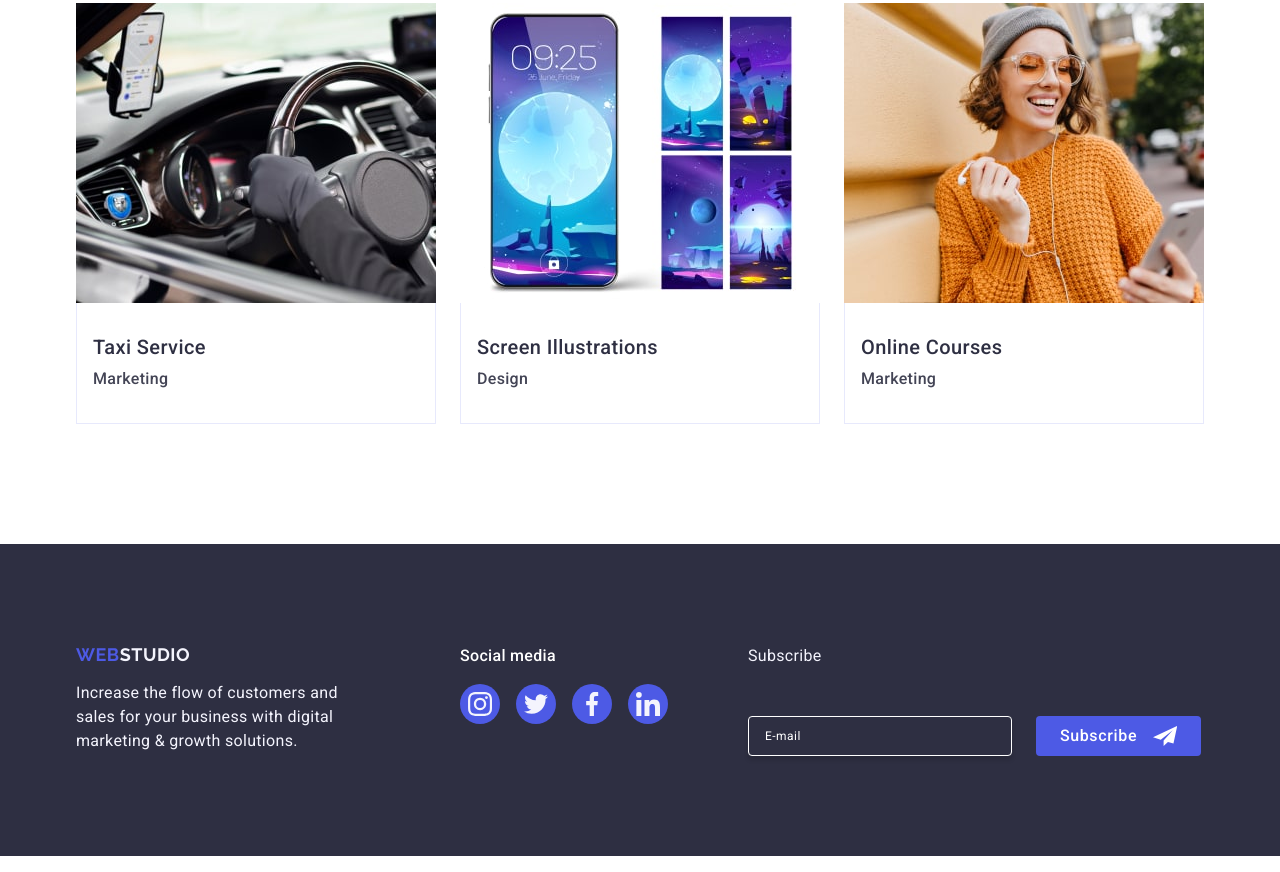
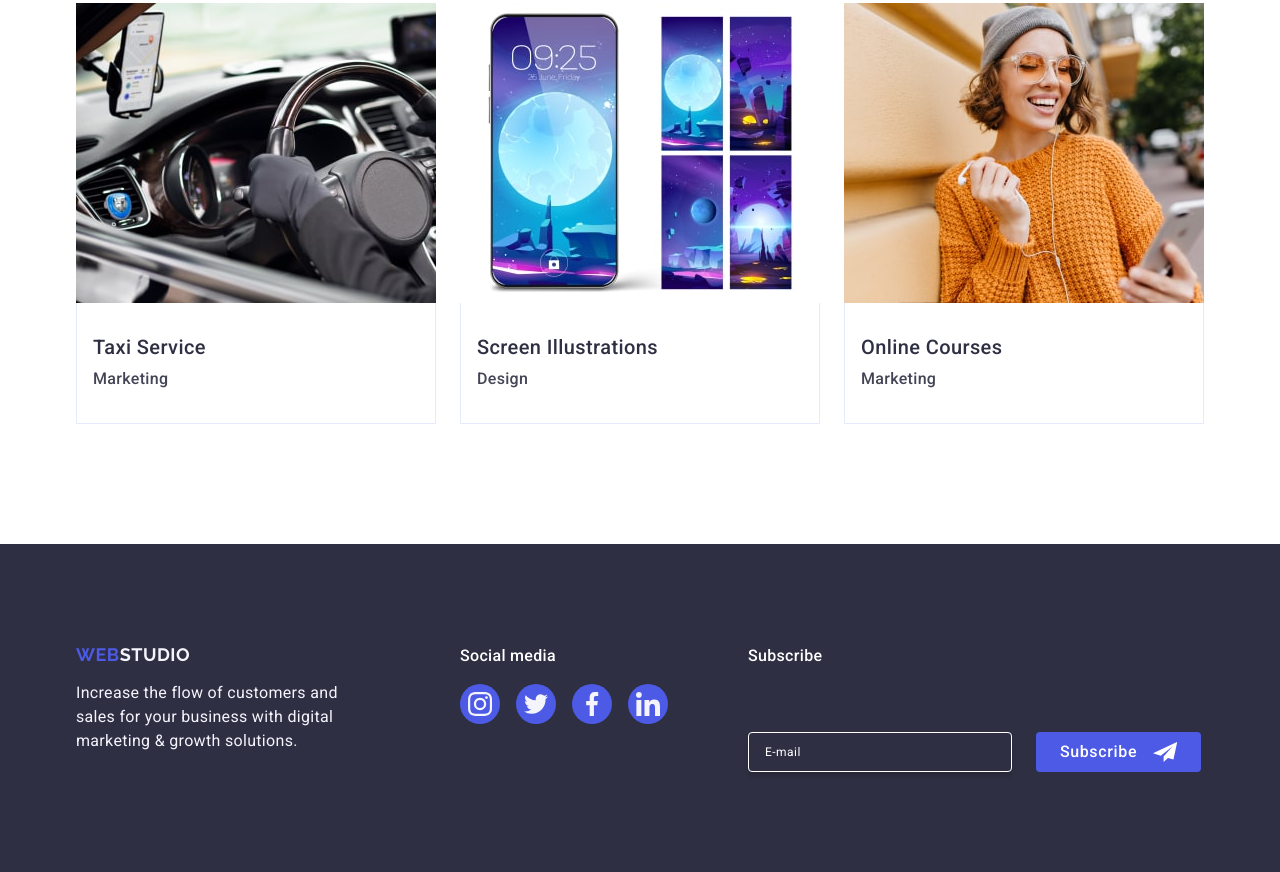
Before and after one commit to YevsieievYurii/goit-markup-hw-05, a plain HTML site: page index.html in a window 1280 px wide. Shown: the part 2639-3511 px from the top of the page. Drawn offline with nearby package versions, Linux system fonts and the light colour scheme.

```diff
--- a/css/styles.css
+++ b/css/styles.css
@@ -542,14 +542,16 @@ fill: #f4f4fd;
     text-transform: uppercase;
 }
 
-.footer-text {
-    /* display: flex; */
+.footer-sub-text {
+    display: flex;
     width: 264px;
     height: 72px;
-    color: #F4F4FD;
+    color: #ffffff;
     font-size: 16px;
+    font-weight: 500;
     line-height: 1.5;
     letter-spacing: 0.02em;
+    margin-bottom: 16px;
 }
 
 
--- a/index.html
+++ b/index.html
@@ -383,7 +383,7 @@
         </div>
 
           <div class="footer-form">
-            <p class="footer-text">Subscribe</p>
+            <p class="footer-sub-text">Subscribe</p>
             <form class="footer-form-field">
                 <label for="send-email" class="footer-lable">
                   <input type="email"
```
